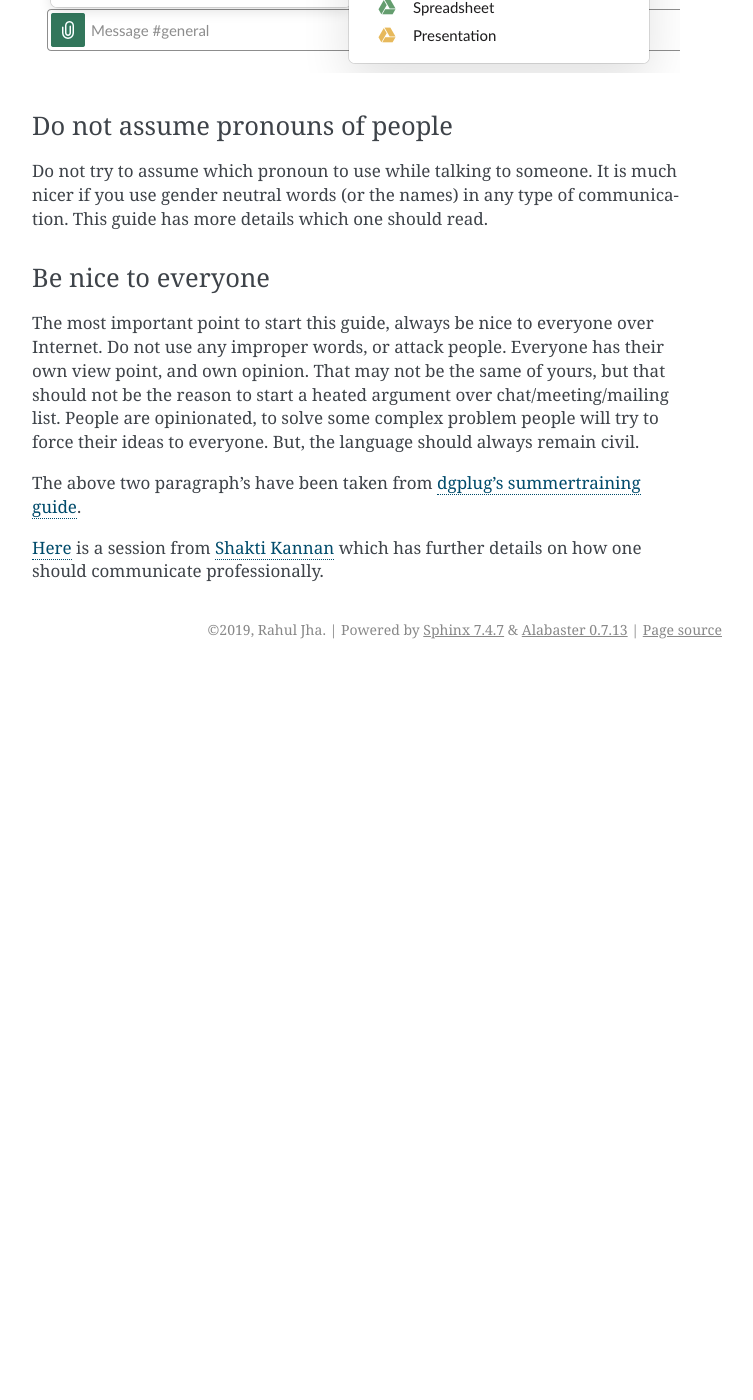
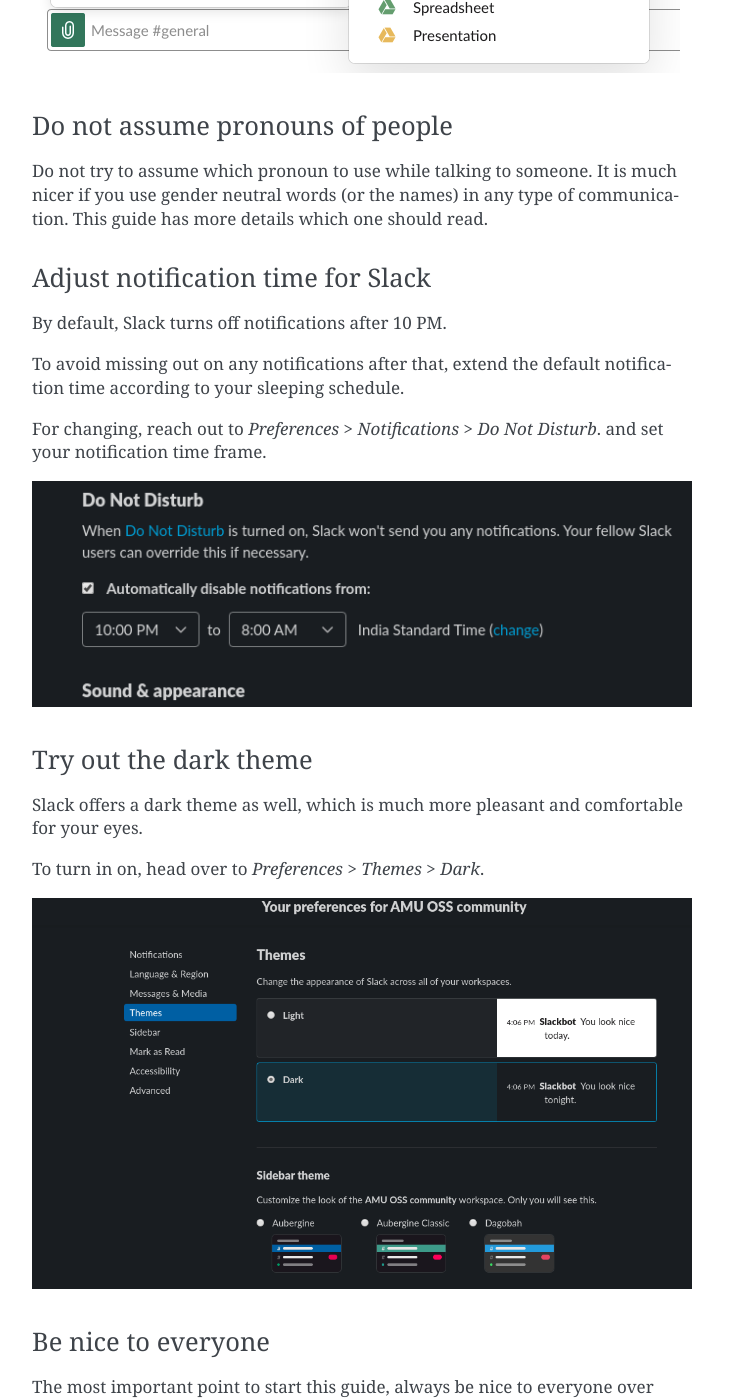
Before and after one commit to amu-oss/whattodo, a Sphinx documentation site: the page built from docs/source/slack.rst, in a window 1280 px wide and 1400 px high, scrolled down 1483 px. Shown: the whole window, without its empty margins (388-1141 px from the left). Built offline with Sphinx 7.4.7, drawn with Linux system fonts in a browser that asks for light colours; before the commit the page ends 2152 px from its top, so only the background shows below that; some of the changed text lies outside the part shown.

Commit message:
slack.rst: add section notif time and dark mode
Add section for setting DND/notifications time and dark theme in slack.rst, along with images.

```diff
--- a/docs/source/slack.rst
+++ b/docs/source/slack.rst
@@ -72,6 +72,29 @@
 nicer if you use gender neutral words (or the names) in any type of
 communication. This guide has more details which one should read.
 
+Adjust notification time for Slack
+^^^^^^^^^^^^^^^^^^^^^^^^^^^^^^^^
+
+By default, Slack turns off notifications after 10 PM.
+
+To avoid missing out on any notifications after that, extend the default
+notification time according to your sleeping schedule.
+
+For changing, reach out to *Preferences* > *Notifications* > *Do Not Disturb*.
+and set your notification time frame.
+
+.. image:: img/slack-dnd-time.png
+
+Try out the dark theme
+^^^^^^^^^^^^^^^^^^^^^^^^^^^^^^^^
+
+Slack offers a dark theme as well, which is much more pleasant and comfortable
+for your eyes.
+
+To turn in on, head over to *Preferences* > *Themes* > *Dark*.
+
+.. image:: img/slack-dark.png
+
 Be nice to everyone
 ^^^^^^^^^^^^^^^^^^^
 
```
Also changed, not shown: docs/source/img/slack-dark.png (added), docs/source/img/slack-dnd-time.png (added).
